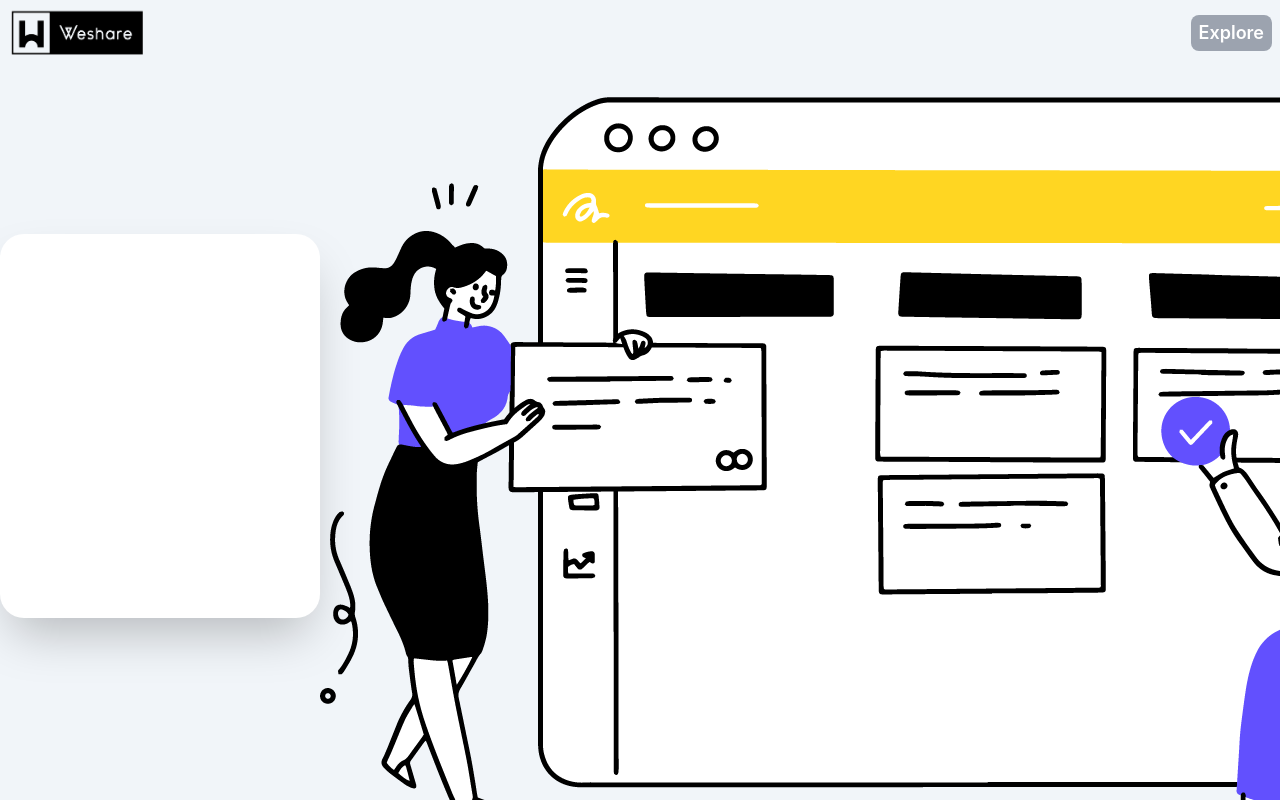
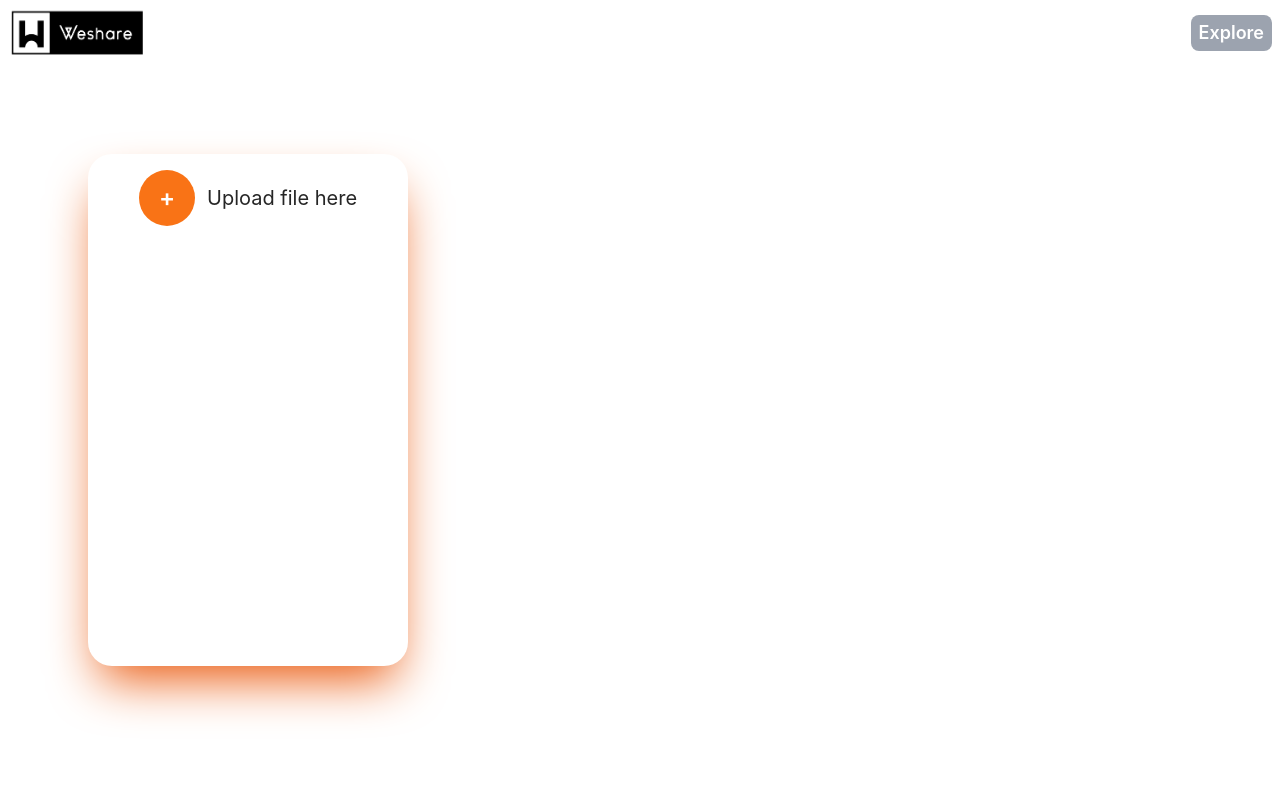
Before and after one commit to yashraut362/we-share, a Next.js app: page / in a window 1280 px wide. Built offline with nearby package versions, Linux system fonts and the light colour scheme.

Commit message:
card update

```diff
--- a/components/homepage.js
+++ b/components/homepage.js
@@ -1,49 +1,64 @@
-import React, { useEffect, useState } from 'react'
-import { addDoc, collection } from 'firebase/firestore'
+import React, { useEffect, useState } from "react";
+import { addDoc, collection } from "firebase/firestore";
 import { db, storage } from "../utils/firebase";
 import { getDownloadURL, ref, uploadBytesResumable } from "firebase/storage";
 
 function homepage() {
-    const [link, setlink] = useState('');
-    const [file, setfile] = useState('');
-    const [progress, setprogress] = useState('');
+  const [link, setlink] = useState("");
+  const [file, setfile] = useState("");
+  const [progress, setprogress] = useState("");
 
   const upload = () => {
     const storageref = ref(storage, `/files/${Date.now()}${file.name}`);
-        const uploadedfile = uploadBytesResumable(storageref, file)
-        uploadedfile.on('state_changed', (snapshot) => {
-            const progressPercent = Math.round((snapshot.bytesTransferred / snapshot.totalBytes) * 100);
+    const uploadedfile = uploadBytesResumable(storageref, file);
+    uploadedfile.on(
+      "state_changed",
+      (snapshot) => {
+        const progressPercent = Math.round(
+          (snapshot.bytesTransferred / snapshot.totalBytes) * 100
+        );
         setprogress(progressPercent);
-        }, (err) => {
-            console.log(err)
+      },
+      (err) => {
+        console.log(err);
       },
       () => {
-                setfile('')
+        setfile("");
         getDownloadURL(uploadedfile.snapshot.ref).then((url) => {
-                    const fileurlref = collection(db, 'Files');
+          const fileurlref = collection(db, "Files");
           addDoc(fileurlref, {
-                        url: url
-                    }).then(() => {
-                        console.log(url)
-                        console.log('file uploaded successfully')
-                        setprogress(0)
-                    }).catch(err => {
-                        console.log(err)
+            url: url,
           })
+            .then(() => {
+              console.log(url);
+              console.log("file uploaded successfully");
+              setprogress(0);
             })
+            .catch((err) => {
+              console.log(err);
+            });
+        });
       }
     );
-    }
+  };
   return (
     <div>
-            <input type="file" onChange={(e) => { setfile(e.target.files[0]) }} />
-            <button className="bg-yellow-200 p-2 border-yellow-400  rounded-lg" onClick={upload}>
+      <input
+        type="file"
+        onChange={(e) => {
+          setfile(e.target.files[0]);
+        }}
+      />
+      <button
+        className="bg-yellow-200 p-2 border-yellow-400  rounded-lg"
+        onClick={upload}
+      >
         <span className="text-orange-500 font-semibold text-base">Upload</span>
       </button>
       <span>{link}</span>
       <span>{progress}</span>
     </div>
-    )
+  );
 }
 
-export default homepage
+export default homepage;
--- a/components/layouts/layout.js
+++ b/components/layouts/layout.js
@@ -2,11 +2,10 @@ import Navbar from "../navbar";
 
 const Layout = ({ children }) => {
   return (
-    <div className="w-full h-screen overflow-y-hidden bg-slate-100">
+    <div className="w-full h-screen overflow-y-hidden bg-white">
       <Navbar></Navbar>
       <div className="flex h-full">
-        <div className="w-3/12">{children}</div>
-        <div className="w-9/12 bg-[url('../public/assets/images/bg/Flow.png')]"></div>
+        <div className="w-full">{children}</div>
       </div>
     </div>
   );
--- a/components/sharecard.js
+++ b/components/sharecard.js
@@ -1,8 +1,75 @@
+import React, { useEffect, useState } from "react";
+import { addDoc, collection } from "firebase/firestore";
+import { db, storage } from "../utils/firebase";
+import { getDownloadURL, ref, uploadBytesResumable } from "firebase/storage";
+
 const Sharecard = () => {
+  const [link, setlink] = useState("");
+  const [file, setfile] = useState("");
+  const [progress, setprogress] = useState("");
+
+  const upload = () => {
+    const storageref = ref(storage, `/files/${Date.now()}${file.name}`);
+    const uploadedfile = uploadBytesResumable(storageref, file);
+    uploadedfile.on(
+      "state_changed",
+      (snapshot) => {
+        const progressPercent = Math.round(
+          (snapshot.bytesTransferred / snapshot.totalBytes) * 100
+        );
+        setprogress(progressPercent);
+      },
+      (err) => {
+        console.log(err);
+      },
+      () => {
+        setfile("");
+        getDownloadURL(uploadedfile.snapshot.ref).then((url) => {
+          const fileurlref = collection(db, "Files");
+          addDoc(fileurlref, {
+            url: url,
+          })
+            .then(() => {
+              console.log(url);
+              console.log("file uploaded successfully");
+              setlink(url);
+              setprogress(0);
+            })
+            .catch((err) => {
+              console.log(err);
+            });
+        });
+      }
+    );
+  };
+
   return (
-    <div className="p-2 items-center justify-center flex">
-      <div className="pt-40">
-        <div className="bg-white rounded-3xl shadow-2xl h-96 w-80"></div>
+    <div className="p-2 flex items-center justify-center md:justify-start  ">
+      <div className="pt-0 md:pt-20 md:pl-20 2xl:pt-32">
+        <div className="bg-white rounded-3xl shadow-2xl shadow-orange-600 h-80vh md:h-102 lg:h-105 2xl:h-110 w-80 2xl:w-102">
+          <div className="flex flex-col items-center p-4">
+            <label>
+              <input
+                class="hidden"
+                type="file"
+                onChange={(e) => {
+                  setfile(e.target.files[0]);
+                  upload();
+                }}
+              />
+              <div className="flex items-center space-x-3 justify-between cursor-pointer">
+                <div className="bg-orange-500 hover:bg-orange-600 rounded-full px-5 py-3">
+                  <span className="text-white font-semibold text-2xl">+</span>
+                </div>
+                <span className="text-neutral-800 font-normal text-xl">
+                  Upload file here
+                </span>
+              </div>
+            </label>
+            <span>{link}</span>
+            <span>{progress}</span>
+          </div>
+        </div>
       </div>
     </div>
   );
--- a/tailwind.config.js
+++ b/tailwind.config.js
@@ -9,6 +9,17 @@ module.exports = {
       fontFamily: {
         sans: ["Poppins", ...defaultTheme.fontFamily.sans],
       },
+      height: {
+        102: "28rem",
+        105: "32rem",
+        110: "40rem",
+        "80vh": "80vh",
+      },
+      width: {
+        102: "28rem",
+        105: "32rem",
+        110: "40rem",
+      },
     },
   },
   plugins: [],
```
Lines whose indentation alone changed are shown as unchanged.
